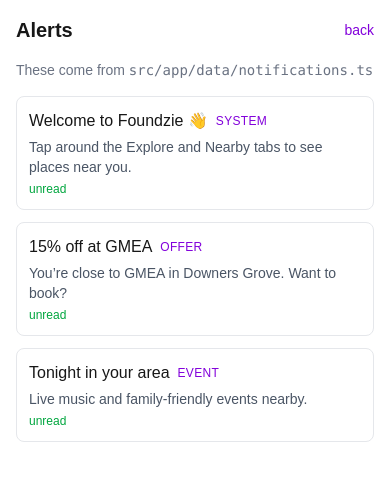
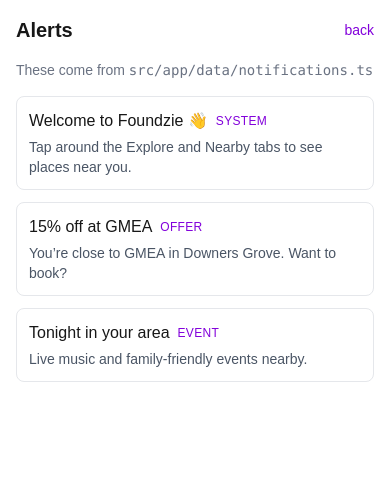
Before and after one commit to Foundzie/foundzie-v2, a Next.js app: page /mobile/notifications in a window 390 px wide. Shown: the top 480 px of the page. Built offline with nearby package versions, Linux system fonts and the light colour scheme.

Commit message:
Simplify mobile alerts to match shared notification shape

```diff
--- a/src/app/mobile/notifications/page.tsx
+++ b/src/app/mobile/notifications/page.tsx
@@ -20,20 +20,15 @@ export default function MobileNotificationsPage() {
         {mockNotifications.map((n) => (
           <li
             key={n.id}
-            className="rounded-lg border border-gray-200 p-3 flex flex-col gap-1 bg-white"
+            className="rounded-lg border border-gray-200 p-3 bg-white"
           >
-            <div className="flex items-center gap-2">
+            <div className="flex items-center gap-2 mb-1">
               <p className="font-medium">{n.title}</p>
               <span className="text-xs uppercase tracking-wide text-purple-700">
                 {n.type}
               </span>
             </div>
-
             <p className="text-sm text-gray-600">{n.message}</p>
-
-            {!n.read ? (
-              <span className="text-xs text-green-600 font-medium">unread</span>
-            ) : null}
           </li>
         ))}
       </ul>
```
